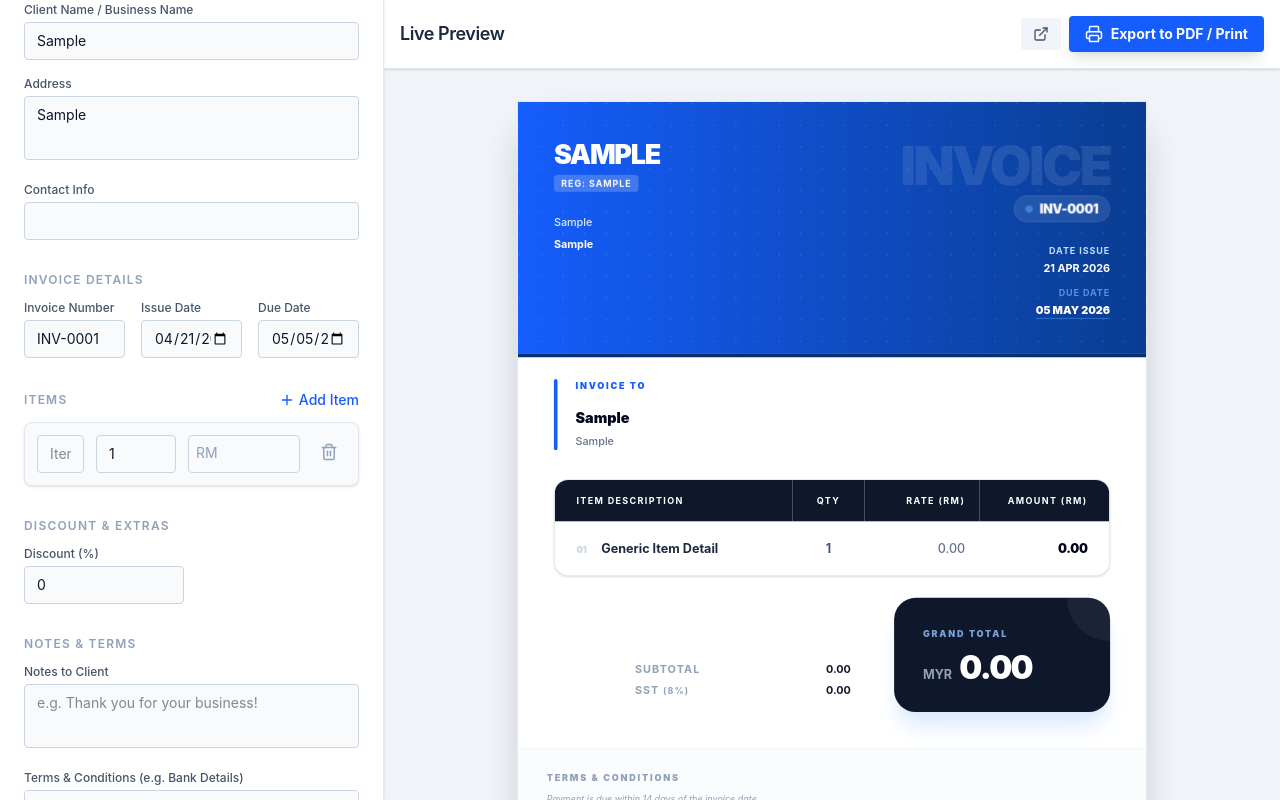
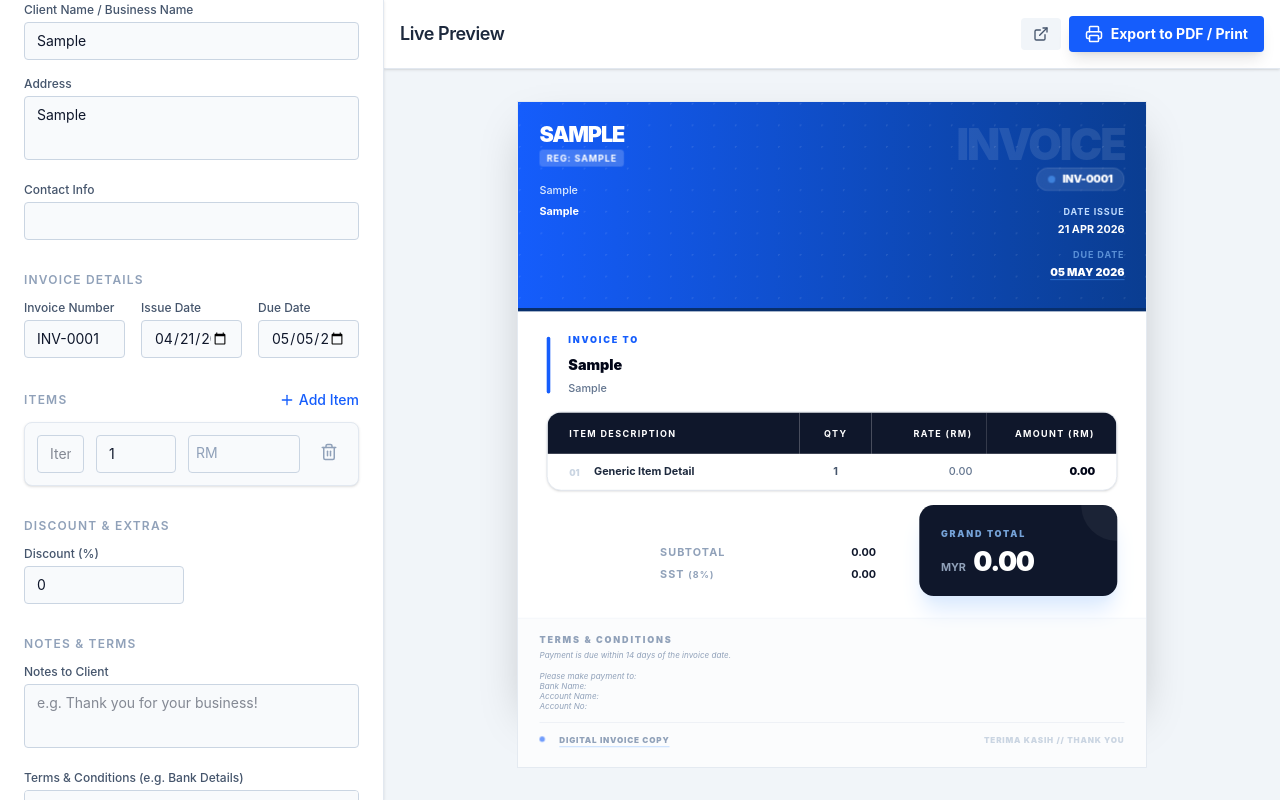
Before and after one commit to chenkarfei/yolide-invoice, a Next.js app: page / in a window 1280 px wide. Both pictures are taken after typing "Sample", "Sample", "Sample", "Sample", "Sample", "Sample" into the empty fields and a click on the button "Add Item". Built offline with nearby package versions, Linux system fonts and the light colour scheme; no server answers; the database is empty.

Commit message:
Add files via upload

```diff
--- a/components/InvoicePreview.tsx
+++ b/components/InvoicePreview.tsx
@@ -64,7 +64,7 @@ export function InvoicePreview({ data }: Props) {
 
       {/* Zoom container to fit preview in right panel */}
       <div className="flex-1 overflow-auto p-4 md:p-8 flex justify-center bg-slate-100 pb-20 print:p-0 print:overflow-visible print:bg-white print:block">
-        <div className="w-[700px] min-h-[900px] origin-top shadow-2xl bg-white transition-transform duration-300 print:transform-none print:shadow-none print:m-0 print:w-full print:min-h-0 scale-[0.8] sm:scale-90 md:scale-100 lg:scale-[0.8] xl:scale-90 2xl:scale-100">
+        <div className="w-[700px] origin-top shadow-2xl bg-white transition-transform duration-300 print:transform-none print:shadow-none print:m-0 print:w-full print:min-h-0 scale-[0.8] sm:scale-90 md:scale-100 lg:scale-[0.8] xl:scale-90 2xl:scale-100">
           <div className="w-full h-full print:w-full">
             {renderTemplate()}
           </div>
--- a/components/templates/StandardTemplate.tsx
+++ b/components/templates/StandardTemplate.tsx
@@ -36,20 +36,20 @@ export function StandardTemplate({ data }: Props) {
       <div className="absolute top-40 -left-20 w-48 h-48 bg-blue-50/30 rounded-full blur-3xl pointer-events-none"></div>
 
       {/* Top Header Layer - Premium Gradient */}
-      <div className="relative bg-gradient-to-r from-[#155DFC] to-[#0A3D91] border-b-4 border-[#082F6D] p-10 pt-10 overflow-hidden">
+      <div className="relative bg-gradient-to-r from-[#155DFC] to-[#0A3D91] border-b-4 border-[#082F6D] p-6 pb-8 overflow-hidden">
         {/* Subtle Pattern Grid */}
         <div className="absolute inset-0 opacity-10 pointer-events-none" style={{ backgroundImage: 'radial-gradient(circle at 2px 2px, white 1px, transparent 0)', backgroundSize: '24px 24px' }}></div>
 
         <div className="flex justify-between items-start relative z-10 text-white">
           <div className="max-w-[60%]">
             {data.companyLogo ? (
-               <div className="mb-6">
+               <div className="mb-4">
                   {/* eslint-disable-next-line @next/next/no-img-element */}
-                  <img src={data.companyLogo} alt="Company Logo" className="max-h-20 object-contain drop-shadow-md" />
+                  <img src={data.companyLogo} alt="Company Logo" className="max-h-16 object-contain drop-shadow-md" />
                </div>
             ) : (
-              <div className="mb-6">
-                <h3 className="font-black text-3xl tracking-tighter text-white uppercase">
+              <div className="mb-4">
+                <h3 className="font-black text-2xl tracking-tighter text-white uppercase leading-none">
                   {data.companyName || 'YOUR COMPANY NAME'}
                 </h3>
                 {data.companyRegNum && (
@@ -66,10 +66,10 @@ export function StandardTemplate({ data }: Props) {
           </div>
 
           <div className="text-right">
-            <h1 className="text-6xl font-black text-white/10 mb-1 tracking-tighter uppercase leading-none select-none">Invoice</h1>
-            <div className="inline-flex items-center gap-2 mb-6 bg-white/10 px-3 py-1 rounded-full backdrop-blur-md border border-white/10">
+            <h1 className="text-5xl font-black text-white/10 mb-0 tracking-tighter uppercase leading-none select-none">Invoice</h1>
+            <div className="inline-flex items-center gap-2 mb-4 bg-white/10 px-3 py-1 rounded-full backdrop-blur-md border border-white/10">
                <span className="h-2 w-2 bg-blue-400 rounded-full animate-pulse"></span>
-               <p className="text-sm text-white font-black tracking-tight">{data.invoiceNum || 'INV-0001'}</p>
+               <p className="text-xs text-white font-black tracking-tight">{data.invoiceNum || 'INV-0001'}</p>
             </div>
 
             <div className="grid grid-cols-1 gap-1 text-[10px] uppercase font-bold tracking-widest text-blue-200">
@@ -82,12 +82,12 @@ export function StandardTemplate({ data }: Props) {
         </div>
       </div>
 
-      <div className="p-10 pt-6 flex-1 relative bg-white">
+      <div className="p-8 py-6 relative bg-white">
         {/* Client Info Grid - With Vertical Vertical Structural Anchors */}
-        <div className="grid grid-cols-2 gap-12 mb-8 client-info">
+        <div className="grid grid-cols-2 gap-12 mb-4 client-info break-inside-avoid">
           <div className="relative pl-6">
-            <div className="absolute left-0 top-0 bottom-0 w-1 bg-[#155DFC] rounded-full"></div>
-            <h4 className="text-[10px] font-black text-[#155DFC] uppercase tracking-[0.2em] mb-4">Invoice To</h4>
+            <div className="absolute left-0 top-1 bottom-1 w-1 bg-[#155DFC] rounded-full"></div>
+            <h4 className="text-[10px] font-black text-[#155DFC] uppercase tracking-[0.2em] mb-2">Invoice To</h4>
             <div className="space-y-1">
               <p className="font-black text-slate-950 text-base">{data.clientName || 'CLIENT NAME'}</p>
               {data.clientAddress && (
@@ -101,7 +101,7 @@ export function StandardTemplate({ data }: Props) {
         </div>
 
         {/* Embedded Items Table Well */}
-        <div className="mb-6">
+        <div className="mb-4 break-inside-avoid">
           <div className="bg-white rounded-2xl border border-slate-200 shadow-sm overflow-hidden">
             <table className="w-full text-left text-sm">
               <thead className="bg-slate-900 text-white">
@@ -115,15 +115,15 @@ export function StandardTemplate({ data }: Props) {
               <tbody className="divide-y divide-slate-100">
                 {data.items.map((item, index) => (
                   <tr key={item.id} className="group hover:bg-indigo-50/30 transition-colors">
-                    <td className="py-5 px-6">
+                    <td className="py-3 px-6">
                       <div className="flex gap-4">
-                         <span className="text-[10px] font-black text-slate-300 mt-1">{(index + 1).toString().padStart(2, '0')}</span>
-                         <p className="font-bold text-slate-800 whitespace-pre-wrap leading-snug">{item.description || `Generic Item Detail`}</p>
+                         <span className="text-[10px] font-black text-slate-300 mt-0.5">{(index + 1).toString().padStart(2, '0')}</span>
+                         <p className="font-bold text-slate-800 whitespace-pre-wrap leading-tight text-xs">{item.description || `Generic Item Detail`}</p>
                       </div>
                     </td>
-                    <td className="py-5 text-center px-4 text-slate-600 font-bold">{item.quantity}</td>
-                    <td className="py-5 text-right px-4 text-slate-500 font-medium">{formatCurrency(Number(item.unitPrice)).replace('RM', '').trim()}</td>
-                    <td className="py-5 text-right px-6 text-slate-950 font-black tracking-tight">{formatCurrency(Number(item.quantity) * Number(item.unitPrice)).replace('RM', '').trim()}</td>
+                    <td className="py-3 text-center px-4 text-slate-600 font-bold text-xs">{item.quantity}</td>
+                    <td className="py-3 text-right px-4 text-slate-500 font-medium text-xs">{formatCurrency(Number(item.unitPrice)).replace('RM', '').trim()}</td>
+                    <td className="py-3 text-right px-6 text-slate-950 font-black tracking-tight text-xs">{formatCurrency(Number(item.quantity) * Number(item.unitPrice)).replace('RM', '').trim()}</td>
                   </tr>
                 ))}
                 {data.items.length === 0 && (
@@ -139,7 +139,7 @@ export function StandardTemplate({ data }: Props) {
         </div>
 
         {/* Financial Layer Block */}
-        <div className="flex justify-end gap-10 items-end financial-block">
+        <div className="flex justify-end gap-10 items-end financial-block break-inside-avoid">
           <div className="w-64 space-y-2 pb-4">
             <div className="flex justify-between text-xs font-bold uppercase tracking-widest text-slate-400 px-2">
               <span>Subtotal</span>
@@ -159,40 +159,40 @@ export function StandardTemplate({ data }: Props) {
             )}
           </div>
 
-          <div className="bg-slate-900 text-white rounded-3xl p-8 flex flex-col gap-1 min-w-[240px] relative overflow-hidden shadow-xl shadow-blue-100">
-            <div className="absolute top-0 right-0 w-24 h-24 bg-white/5 rounded-full -mr-12 -mt-12"></div>
-            <span className="text-[10px] font-black uppercase tracking-[0.2em] text-blue-300/80 mb-2">Grand Total</span>
+          <div className="bg-slate-900 text-white rounded-2xl p-6 flex flex-col gap-1 min-w-[220px] relative overflow-hidden shadow-xl shadow-blue-100">
+            <div className="absolute top-0 right-0 w-20 h-20 bg-white/5 rounded-full -mr-10 -mt-10"></div>
+            <span className="text-[10px] font-black uppercase tracking-[0.2em] text-blue-300/80 mb-1">Grand Total</span>
             <div className="flex items-baseline gap-2">
-              <span className="text-sm font-bold text-slate-400">MYR</span>
-              <span className="text-4xl font-black tracking-tighter leading-none">{formatCurrency(total).replace('RM', '').trim()}</span>
+              <span className="text-xs font-bold text-slate-400">MYR</span>
+              <span className="text-3xl font-black tracking-tighter leading-none">{formatCurrency(total).replace('RM', '').trim()}</span>
             </div>
           </div>
         </div>
       </div>
 
       {/* Styled Footer Layer */}
-      <div className="p-8 pt-6 bg-slate-50/50 border-t border-slate-100 invoice-footer">
-        <div className="grid grid-cols-1 md:grid-cols-2 gap-6 mb-4">
+      <div className="p-6 pt-4 bg-slate-50/50 border-t border-slate-100 invoice-footer break-inside-avoid">
+        <div className="grid grid-cols-1 md:grid-cols-2 gap-4 mb-3">
           {data.notes && (
              <div>
-               <h5 className="font-black text-[10px] uppercase tracking-[0.2em] text-[#155DFC] mb-2">Office Notes</h5>
-               <p className="whitespace-pre-line text-xs text-slate-500 leading-relaxed font-medium">{data.notes}</p>
+               <h5 className="font-black text-[10px] uppercase tracking-[0.2em] text-[#155DFC] mb-1">Office Notes</h5>
+               <p className="whitespace-pre-line text-[10px] text-slate-500 leading-relaxed font-medium">{data.notes}</p>
              </div>
           )}
           {data.terms && (
              <div>
-               <h5 className="font-black text-[10px] uppercase tracking-[0.2em] text-slate-400 mb-2">Terms & Conditions</h5>
-               <p className="whitespace-pre-line text-[10px] text-slate-400 leading-relaxed italic">{data.terms}</p>
+               <h5 className="font-black text-[10px] uppercase tracking-[0.2em] text-slate-400 mb-1">Terms & Conditions</h5>
+               <p className="whitespace-pre-line text-[9px] text-slate-400 leading-tight italic">{data.terms}</p>
              </div>
           )}
         </div>
 
-        <div className="pt-4 border-t border-slate-200/50 flex justify-between items-center">
+        <div className="pt-3 border-t border-slate-200/50 flex justify-between items-center">
           <div className="flex items-center gap-4">
-             <div className="w-2 h-2 bg-[#155DFC] rounded-full animate-pulse"></div>
-             <p className="text-[10px] font-black uppercase tracking-widest text-slate-400 underline decoration-blue-200 decoration-2 underline-offset-4">Digital Invoice Copy</p>
+             <div className="w-1.5 h-1.5 bg-[#155DFC] rounded-full animate-pulse"></div>
+             <p className="text-[9px] font-black uppercase tracking-widest text-slate-400 underline decoration-blue-200 decoration-1 underline-offset-4">Digital Invoice Copy</p>
           </div>
-          <p className="text-[10px] font-black uppercase tracking-widest text-slate-300">
+          <p className="text-[9px] font-black uppercase tracking-widest text-slate-300">
              Terima Kasih // Thank You
           </p>
         </div>
```
Also changed, not shown: components/templates/ModernTemplate.tsx (+4 -4 lines).
